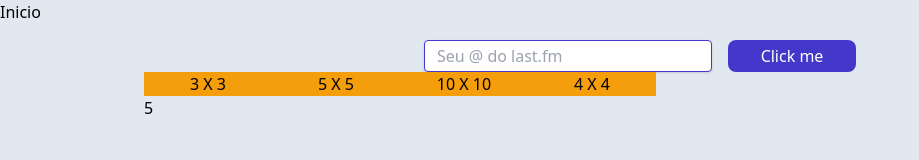
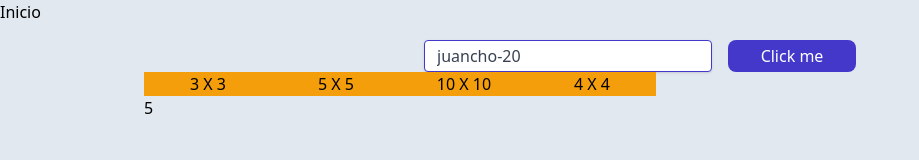
Before and after one commit to juan-20/last.fm, a SvelteKit app: page / in a window 1280 px wide. Shown: the top 160 px of the page, without its empty margins (0-919 px from the left). Built offline with nearby package versions, Linux system fonts and the light colour scheme.

Commit message:
fixing build

```diff
--- a/src/routes/+page.svelte
+++ b/src/routes/+page.svelte
@@ -1,5 +1,5 @@
 <script>
-	let name = '';
+	let name = 'juancho-20';
 	let current = '5';
 </script>
 
--- a/src/routes/albuns/[userId]/+page.ts
+++ b/src/routes/albuns/[userId]/+page.ts
@@ -6,4 +6,4 @@ export const csr = dev;
 
 // since there's no dynamic data here, we can prerender
 // it so that it gets served as a static asset in production
-export const prerender = true;
+export const prerender = false;
```
